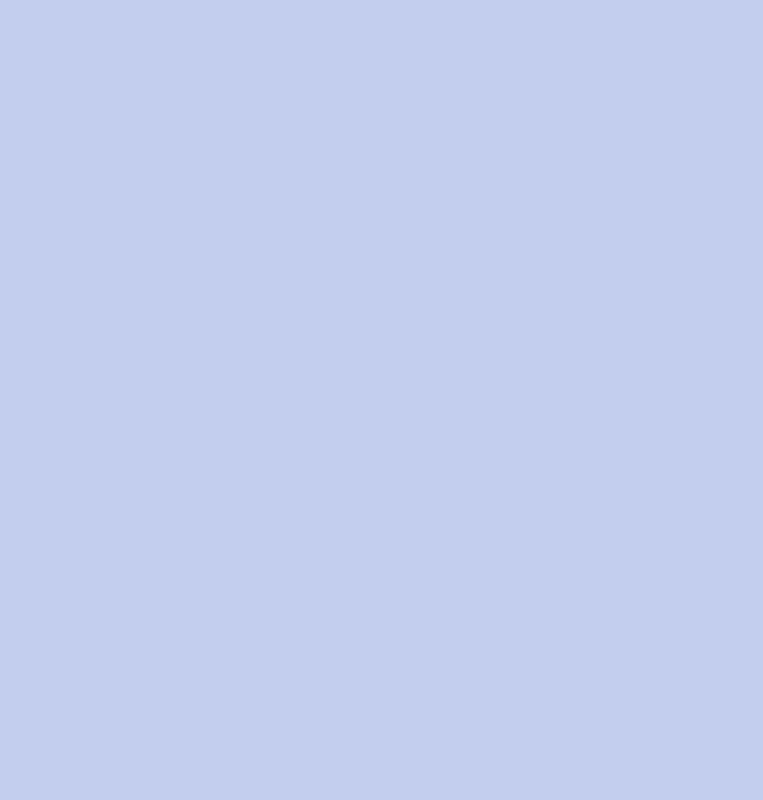
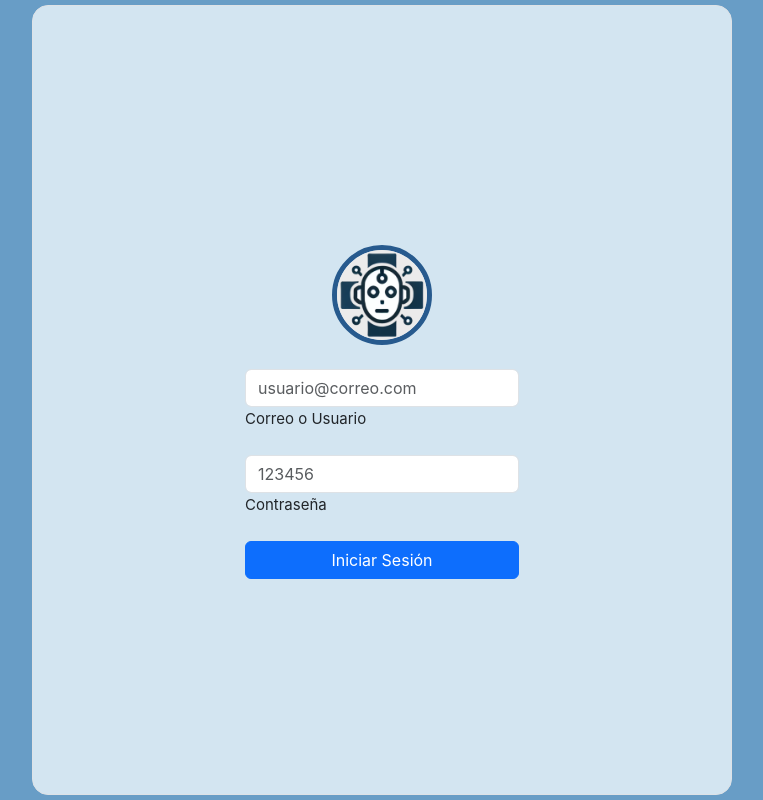
Before and after one commit to leoleguizamon97/tpi, a Vue app: page / in a window 1280 px wide. Shown: the whole page, without its empty margins (258-1021 px from the left). Built offline with nearby package versions, Linux system fonts and the light colour scheme.

Commit message:
login Front

```diff
--- a/index.html
+++ b/index.html
@@ -1,15 +1,31 @@
 <!DOCTYPE html>
 <html lang="">
+
 <head>
 	<meta charset="UTF-8">
 	<link rel="icon" href="/favicon.png">
 	<meta name="viewport" content="width=device-width, initial-scale=1.0">
 	<title>Synt-ECBE</title>
-	<link href="https://cdn.jsdelivr.net/npm/bootstrap@5.3.3/dist/css/bootstrap.min.css" rel="stylesheet" integrity="sha384-QWTKZyjpPEjISv5WaRU9OFeRpok6YctnYmDr5pNlyT2bRjXh0JMhjY6hW+ALEwIH" crossorigin="anonymous">
-	<script src="https://cdn.jsdelivr.net/npm/bootstrap@5.3.3/dist/js/bootstrap.bundle.min.js" integrity="sha384-YvpcrYf0tY3lHB60NNkmXc5s9fDVZLESaAA55NDzOxhy9GkcIdslK1eN7N6jIeHz" crossorigin="anonymous"></script>
+	<link href="https://cdn.jsdelivr.net/npm/bootstrap@5.3.3/dist/css/bootstrap.min.css" rel="stylesheet"
+		integrity="sha384-QWTKZyjpPEjISv5WaRU9OFeRpok6YctnYmDr5pNlyT2bRjXh0JMhjY6hW+ALEwIH" crossorigin="anonymous">
 </head>
+
 <body>
-    <div id="app"></div>
+	<script src="https://cdn.jsdelivr.net/npm/bootstrap@5.3.3/dist/js/bootstrap.bundle.min.js"
+		integrity="sha384-YvpcrYf0tY3lHB60NNkmXc5s9fDVZLESaAA55NDzOxhy9GkcIdslK1eN7N6jIeHz"
+		crossorigin="anonymous"></script>
+	<div id="app" class="p-0 m-0 w-100 h-100 border rounded-4 d-flex justify-content-center text-dark"
+		style="max-width: 700px; min-width: 300px; background-color: rgb(211, 229, 241);"></div>
+</body>
+<style>
+	body {
+		height: 100vh;
+		padding: 5px;
+		background-color: rgb(104, 157, 198);
+		display: flex;
+		justify-content: center;
+	}
+</style>
 <script type="module" src="/src/main.js"></script>
-  </body>
+
 </html>
--- a/src/App.vue
+++ b/src/App.vue
@@ -1,14 +1,18 @@
 <template>
-	<div class="container ">
-	</div>
+	<BarraSuperior/>
+	<mainPage/>
+	<BarraInferior/>
 </template>
 <script>
+import BarraSuperior from './components/BarraSuperior.vue';
+import BarraInferior from './components/BarraInferior.vue';
+import mainPage from './views/mainPage.vue';
 export default {
-
+	components: {
+		BarraSuperior,
+		BarraInferior,
+		mainPage
+	}
 }
 </script>
-<style>
-	body {
-		background-color: rgb(195, 206, 238);
-	}
-</style>
+<style></style>
--- /dev/null
+++ b/src/components/BarraInferior.vue
@@ -0,0 +1,13 @@
+<template>
+	<div>
+
+	</div>
+</template>
+<script>
+export default {
+
+}
+</script>
+<style>
+
+</style>
--- /dev/null
+++ b/src/components/BarraSuperior.vue
@@ -0,0 +1,13 @@
+<template>
+	<div>
+
+	</div>
+</template>
+<script>
+export default {
+
+}
+</script>
+<style>
+
+</style>
--- /dev/null
+++ b/src/components/LoginForm.vue
@@ -0,0 +1,24 @@
+<template>
+	<div class="d-flex flex-column align-items-center justify-content-center">
+		<img class="img rounded-circle m-4" src="/public/favicon.png" alt=""
+			style="height: 100px; width: 100px; border: 5px solid rgb(39, 90, 142);">
+		<form class="justify-content-center">
+			<div class="mb-3">
+				<input type="email" class="form-control w-100" id="InputEmail1" aria-describedby="emailHelp"
+					placeholder="usuario@correo.com">
+				<label for="InputEmail1" class="form-label">Correo o Usuario</label>
+			</div>
+			<div class="mb-3">
+				<input type="password" class="form-control" id="InputPassword1" placeholder="123456">
+				<label for="InputPassword1" class="form-label">Contraseña</label>
+			</div>
+			<button type="submit" class="btn btn-primary w-100">Iniciar Sesión</button>
+		</form>
+	</div>
+</template>
+<script>
+export default {
+
+}
+</script>
+<style></style>
--- /dev/null
+++ b/src/views/mainPage.vue
@@ -0,0 +1,14 @@
+<template>
+	<LoginForm/>
+</template>
+<script>
+import LoginForm from '@/components/LoginForm.vue';
+export default {
+	components: {
+		LoginForm
+	}
+}
+</script>
+<style>
+
+</style>
```
Lines whose indentation alone changed are shown as unchanged.
